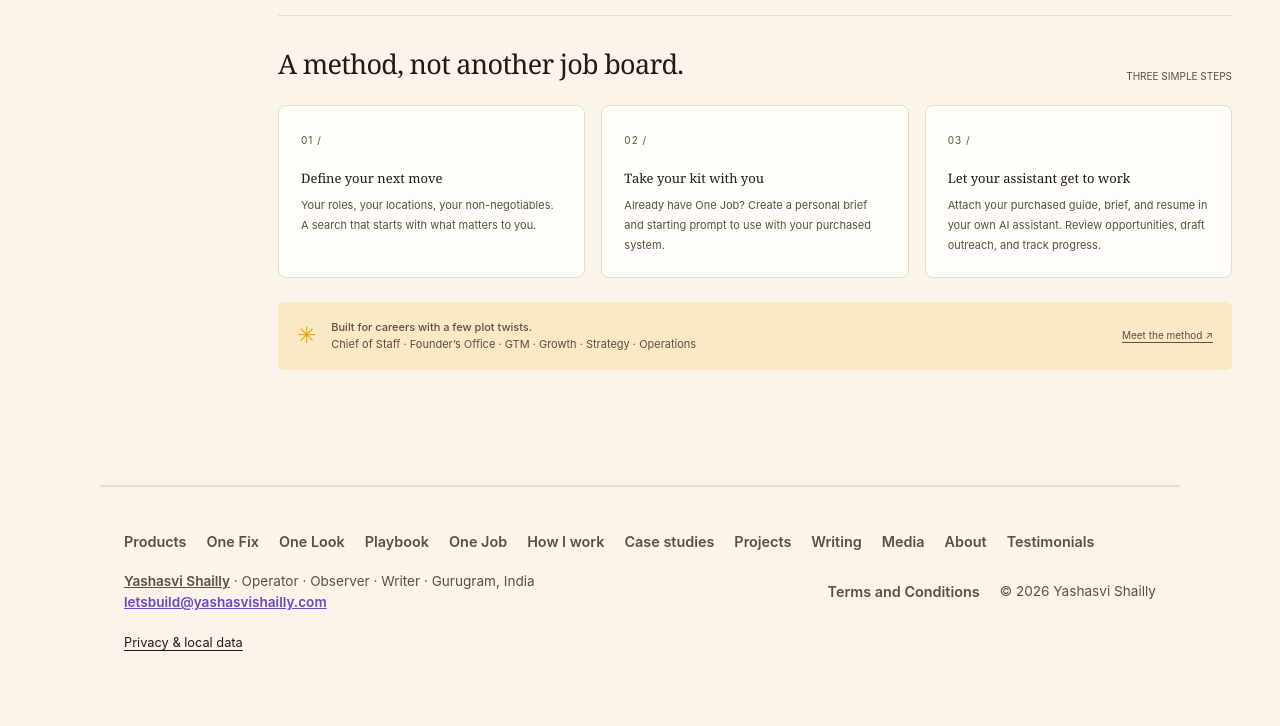
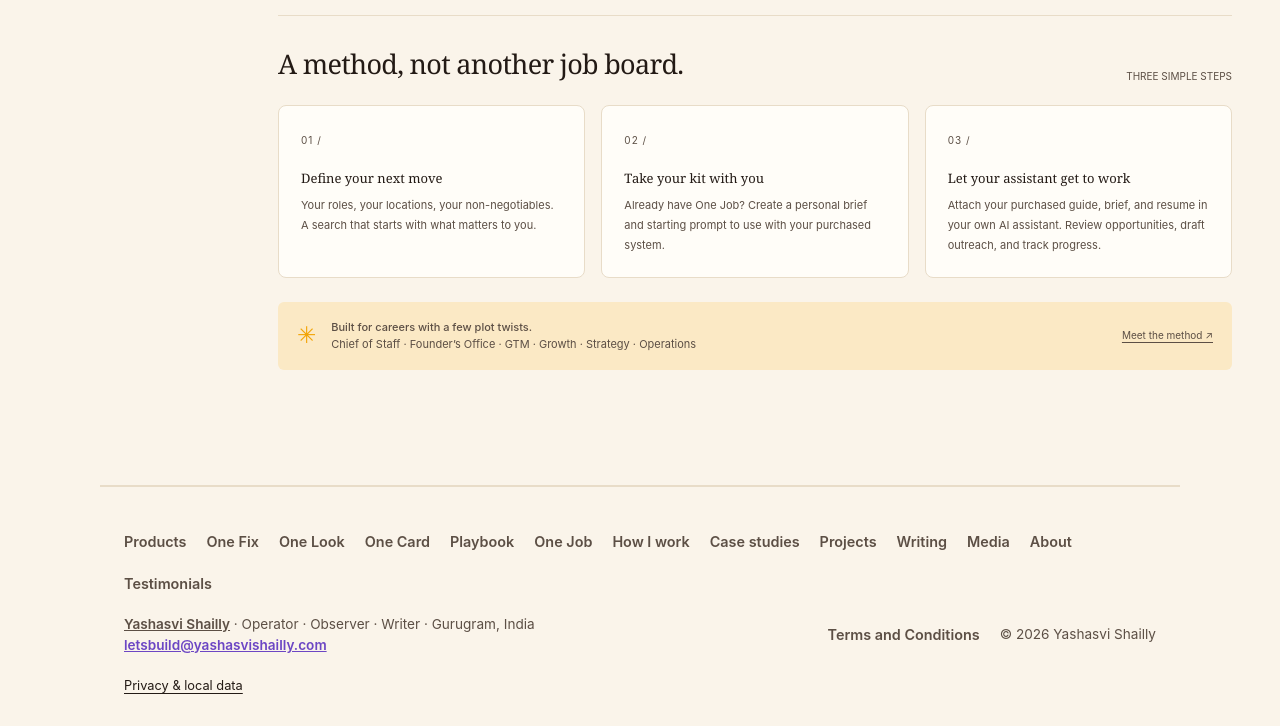
Before and after one commit to yashasvishailly/One-Job, a website with bundled scripts: page index.html in a window 1280 px wide. Shown: the part 709-1435 px from the top of the page. Before the commit the page ends 1392 px from the top, so only its background shows below. Built offline with nearby package versions, Linux system fonts and the light colour scheme.

Commit message:
Keep One Card in current site navigation

```diff
--- a/index.html
+++ b/index.html
@@ -32,6 +32,7 @@
           <a href="https://yashasvishailly.com/projects/">Projects</a>
           <a href="https://yashasvishailly.com/blog/">Writing</a>
           <a href="https://yashasvishailly.com/one-look/">One Look</a>
+      <a href="https://yashasvishailly.com/one-card/">One Card</a>
           <a href="https://yashasvishailly.com/diagnose/">One Fix</a>
           <a href="https://yashasvishailly.com/case-studies/">Case studies</a>
           <a href="https://yashasvishailly.com/kits/">Playbook</a>
@@ -57,6 +58,7 @@
       <a href="https://yashasvishailly.com/products/">Products</a>
       <a href="https://yashasvishailly.com/diagnose/">One Fix</a>
       <a href="https://yashasvishailly.com/one-look/">One Look</a>
+      <a href="https://yashasvishailly.com/one-card/">One Card</a>
       <a href="https://yashasvishailly.com/kits/">Playbook</a>
       <a href="https://yashasvishailly.com/theone-jobsearch/">One Job</a>
       <a href="https://yashasvishailly.com/work/">How I work</a>
```
